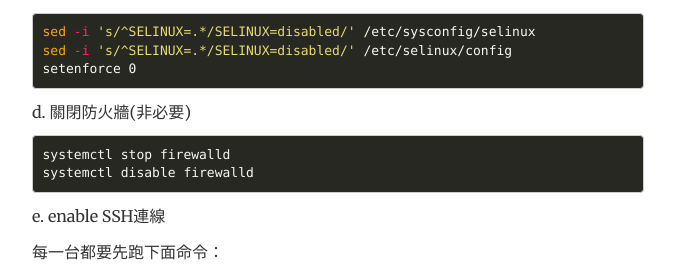
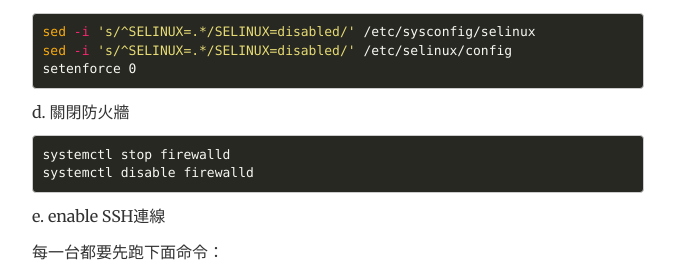
Before and after one commit to chengyucatch/chingchuan-chen.github.com, a Jekyll site: the page built from _posts/2017-02-15-use-ambari-and-hdp-deploy-hadoop-cluster.md, in a window 1280 px wide and 900 px high, scrolled down 1133 px. Shown: the part 158-432 px from the top of the window, without its empty margins (302-977 px from the left). Built offline with Jekyll 4.4.1, drawn with Linux system fonts in a browser that asks for light colours; comment, search, counter and statistics services are not loaded.

Commit message:
new post

````diff
--- a/_posts/2017-02-15-use-ambari-and-hdp-deploy-hadoop-cluster.md
+++ b/_posts/2017-02-15-use-ambari-and-hdp-deploy-hadoop-cluster.md
@@ -65,7 +65,7 @@ sed -i 's/^SELINUX=.*/SELINUX=disabled/' /etc/selinux/config
 setenforce 0
 ```
 
-d. 關閉防火牆(非必要)
+d. 關閉防火牆
 
 ``` bash
 systemctl stop firewalld
````
